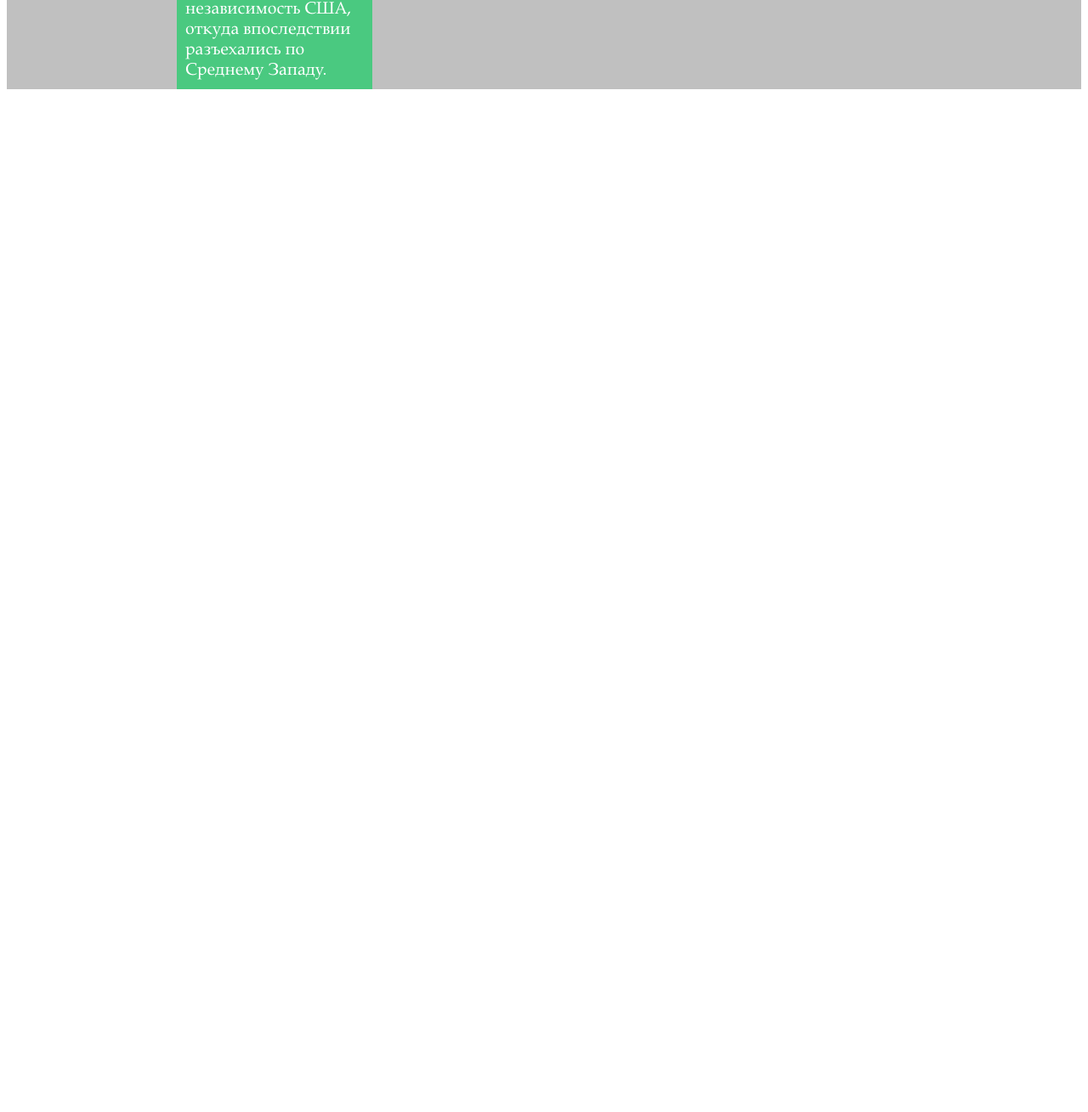
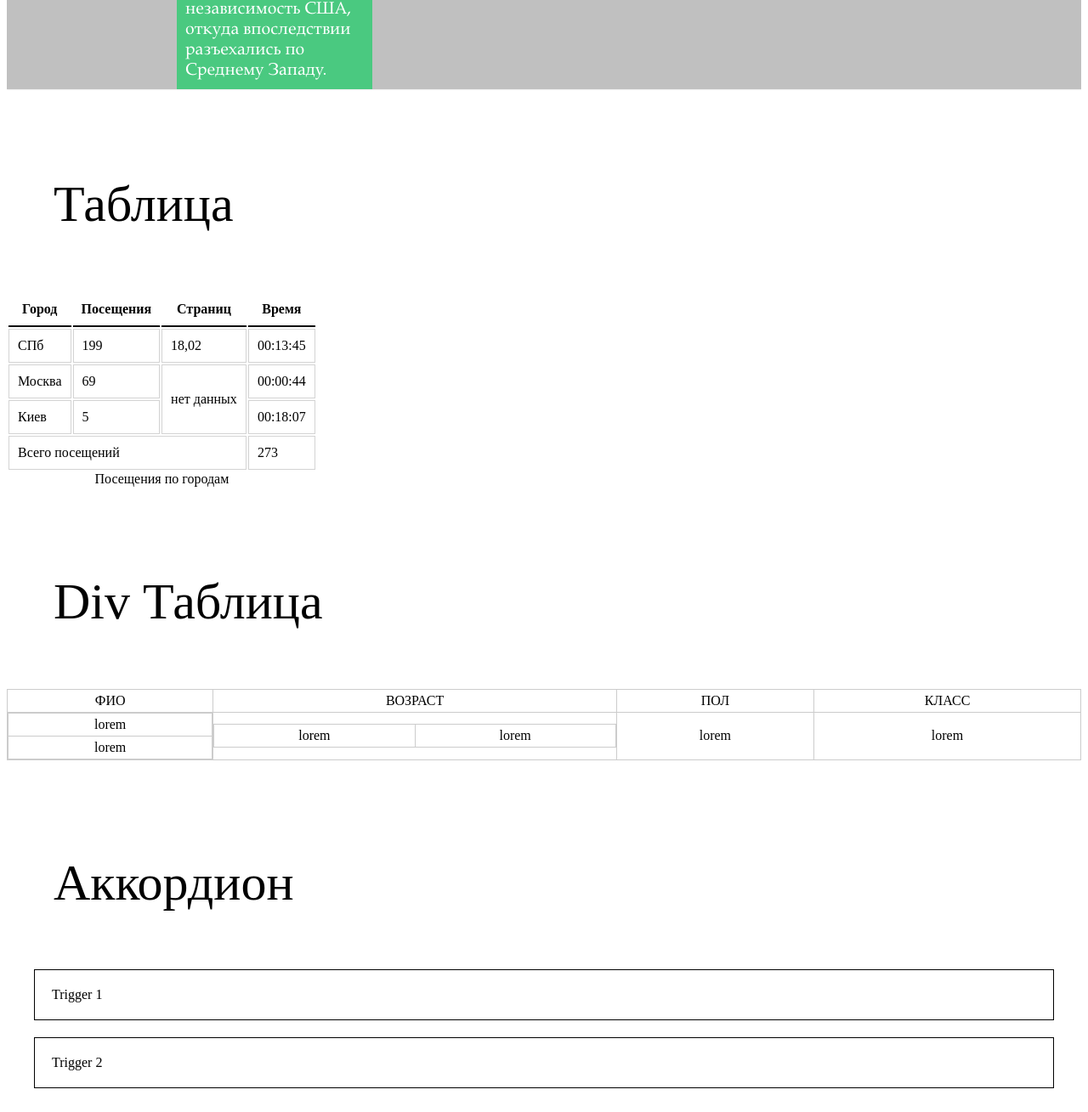
Before and after one commit to MikhailBobrov/NKH-Studio-TEST, a plain HTML site: page index.html in a window 1280 px wide. Shown: the part 3494-4803 px from the top of the page at 85% size. Before the commit the page ends 3607 px from the top, so only its background shows below. Drawn offline with Linux system fonts and the light colour scheme.

Commit message:
аккордион

```diff
--- a/css/style.css
+++ b/css/style.css
@@ -285,3 +285,123 @@ input[type="radio"].visually-hidden {
     display: table;
     clear: both;
 }
+
+/*table*/
+.catalog-page__table {
+    padding-left: 55px;
+    padding-top: 55px;
+    padding-bottom: 23px;
+    color: black;
+    font-size: 60px;
+    font-weight: 400;
+    line-height: 60px;
+    width: 1400px;
+}
+
+.table__page-td {
+    border: 1px solid lightgray;
+    padding: 10px;
+
+}
+
+.table__page-th {
+    border-bottom: 2px solid black;
+    padding: 10px;
+
+}
+
+.catalog-page__call {
+    caption-side: bottom;
+    text-align: center;
+}
+
+
+/*Div-таблица*/
+
+.catalog-page__div-table {
+    padding-left: 55px;
+    padding-top: 55px;
+    padding-bottom: 23px;
+    color: black;
+    font-size: 60px;
+    font-weight: 400;
+    line-height: 60px;
+    width: 1400px;
+}
+
+.d-table{
+    display: table;
+    width: 100%;
+    border-collapse: collapse;
+}
+
+.d-tr{
+    display: table-row;
+}
+
+.d-td{
+    display: table-cell;
+    text-align: center;
+    border: 1px solid #ccc;
+    vertical-align: middle;
+}
+
+.d-td:not(.no-p){
+    padding: 4px;
+}
+
+/*Аккордион*/
+
+.catalog-page__list-wrapper {
+    max-width: 1200px;
+    margin: 0 auto;
+}
+
+.list-menu {
+    padding-left: 55px;
+    padding-top: 55px;
+    padding-bottom: 23px;
+    color: black;
+    font-size: 60px;
+    font-weight: 400;
+    line-height: 60px;
+    width: 1400px;
+}
+
+.accordion {
+
+}
+
+.accordion__item {
+    position: relative;
+    margin-bottom: 20px;
+}
+
+.accordion__item-input {
+    position: absolute;
+    top: 0;
+    left: 0;
+    opacity: 0;
+}
+
+.accordion__item-trigger {
+    display: block;
+    padding: 20px;
+    border: 1px solid black;
+}
+
+.accordion__item-content {
+    padding: 20px;
+    border: 1px solid black;
+    border-top: none;
+    display: none;
+}
+
+.accordion__item-input:checked ~ .accordion__item-trigger{
+    background-color: cornsilk;
+}
+
+.accordion__item-input:checked ~ .accordion__item-content{
+    display: block;
+    background-color: cornsilk;
+}
--- a/index.html
+++ b/index.html
@@ -135,6 +135,96 @@
 
             </div>
         </div>
+
+        <h2 class="catalog-page__table">Таблица</h2>
+        <table class="catalog-page__html-table">
+            <caption class="catalog-page__call">Посещения по городам</caption>
+            <tr>
+                <th class="table__page-th">Город</th>
+                <th class="table__page-th">Посещения</th>
+                <th class="table__page-th">Страниц</th>
+                <th class="table__page-th">Время</th>
+            </tr>
+            <tr>
+                <td class="table__page-td">СПб</td>
+                <td class="table__page-td">199</td>
+                <td class="table__page-td">18,02</td>
+                <td class="table__page-td">00:13:45</td>
+            </tr>
+            <tr>
+                <td class="table__page-td">Москва</td>
+                <td class="table__page-td">69</td>
+                <td rowspan="2" class="table__page-td">нет данных</td>
+                <td class="table__page-td">00:00:44</td>
+            </tr>
+            <tr>
+                <td class="table__page-td">Киев</td>
+                <td class="table__page-td">5</td>
+                <td class="table__page-td">00:18:07</td>
+            </tr>
+            <tr>
+                <td colspan="3" class="table__page-td">Всего посещений</td>
+                <td class="table__page-td">273</td>
+            </tr>
+        </table>
+
+        <h2 class="catalog-page__div-table">Div Таблица</h2>
+        <div class="d-table">
+            <div class="d-tr">
+                <div class="d-td">ФИО</div>
+                <div class="d-td">ВОЗРАСТ</div>
+                <div class="d-td">ПОЛ</div>
+                <div class="d-td">КЛАСС</div>
+            </div>
+            <div class="d-tr">
+                <div class="d-td no-p">
+                    <div class="d-table">
+                        <div class="d-tr">
+                            <div class="d-td">lorem</div>
+                        </div>
+                        <div class="d-tr">
+                            <div class="d-td">lorem</div>
+                        </div>
+                    </div>
+                </div>
+                <div class="d-td no-p">
+                    <div class="d-table">
+                        <div class="d-tr">
+                            <div class="d-td">lorem</div>
+                            <div class="d-td">lorem</div>
+                        </div>
+                    </div>
+                </div>
+                <div class="d-td">lorem</div>
+                <div class="d-td">lorem</div>
+            </div>
+        </div>
+
+        <h2 class="catalog-page__list list-menu">Аккордион</h2>
+        <div class="catalog-page__list-wrapper">
+            <div class="catalog-page__list-accordion accordion">
+                <div class="accordion__item">
+                    <input class="accordion__item-input" type="checkbox" id="accordion-1">
+                    <label class="accordion__item-trigger" for="accordion-1">
+                        Trigger 1
+                    </label>
+                    <div class="accordion__item-content">
+                        Content 1
+                    </div>
+                </div>
+
+                <div class="accordion__item">
+                    <input class="accordion__item-input" type="checkbox" id="accordion-2">
+                    <label class="accordion__item-trigger" for="accordion-2">
+                        Trigger 2
+                    </label>
+                    <div class="accordion__item-content">
+                        Content 2
+                    </div>
+                </div>
+            </div>
+        </div>
     </main>
+<script src="script/index.js"></script>
 </body>
 </html>
```
Also changed, not shown: script/index.js (added).
